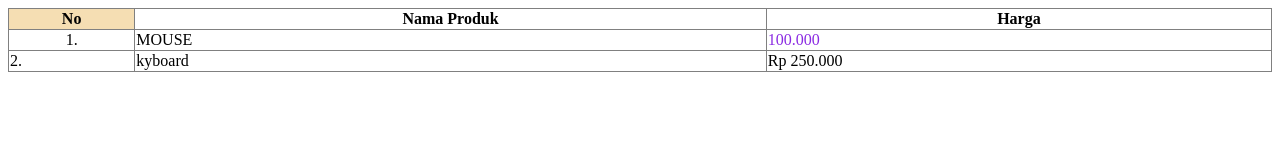
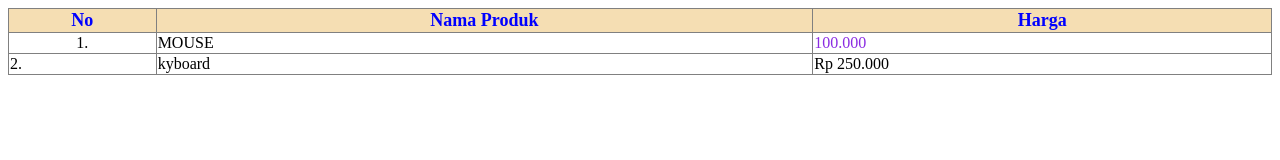
Before and after one commit to fatsyah-prosesor/1124160144-latihan-pertemuan-6, a plain HTML site: page latihan-pertemuan-6-membuat-tabel/index.html in a window 1280 px wide. Drawn offline with Linux system fonts and the light colour scheme.

```diff
--- a/latihan-pertemuan-6-membuat-tabel/index.html
+++ b/latihan-pertemuan-6-membuat-tabel/index.html
@@ -8,9 +8,12 @@
 <body>
     <table border="1" style="border-collapse: collapse; width: 100%;">
         <tr>
-            <th style="background-color: wheat;" width="10%">No</th>
-            <th style="font: 18px; text-align: center;" width="50%">Nama Produk</th>
-            <th style="font-weight: bold;" width="40%">Harga</th>
+            <th style="background-color: wheat; color: blue; font-weight: bold;
+            font-size: 18px; text-align: center;">No</th>
+            <th style="background-color: wheat; color: blue; font-weight: bold;
+            font-size: 18px; text-align: center;">Nama Produk</th>
+            <th style="background-color: wheat; color: blue; font-weight: bold;
+            font-size: 18px; text-align: center;"="40%">Harga</th>
         </tr>
         <tr>
             <td style="text-align: center;">1.</td>
```
